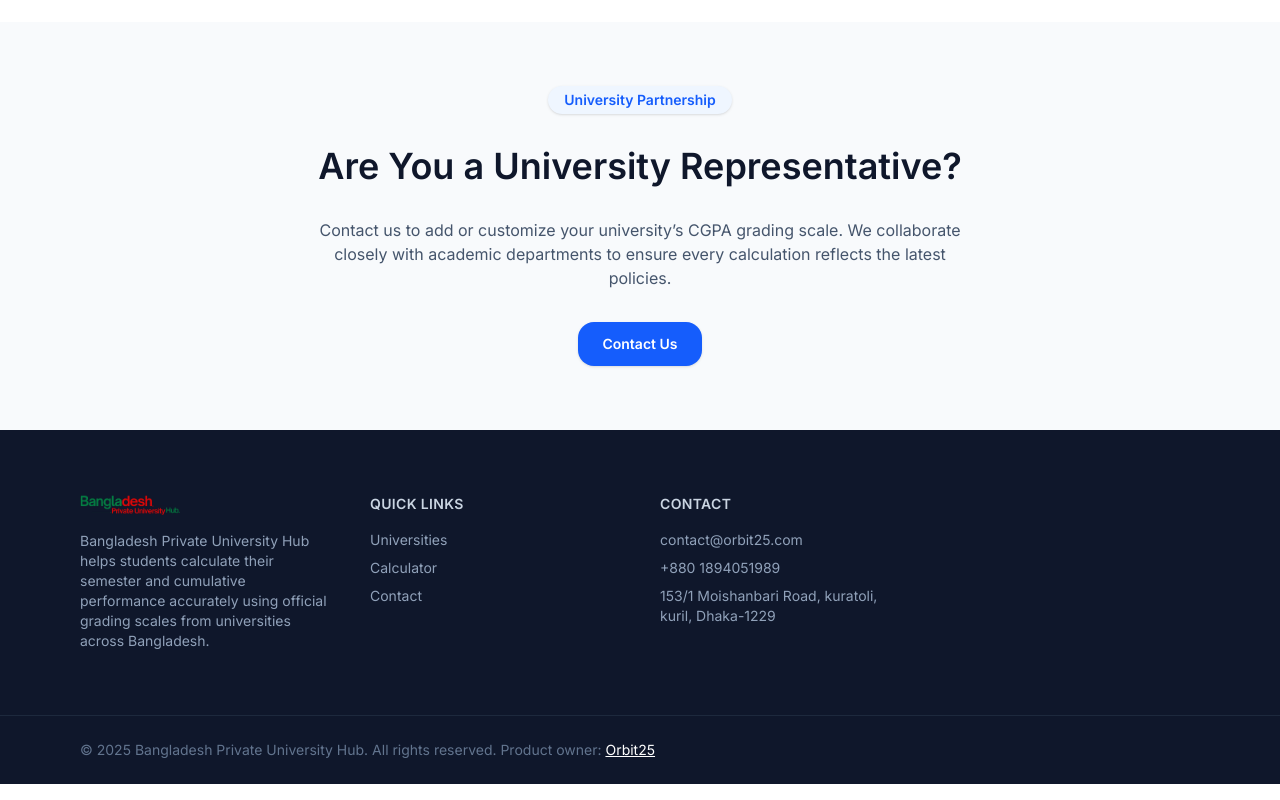
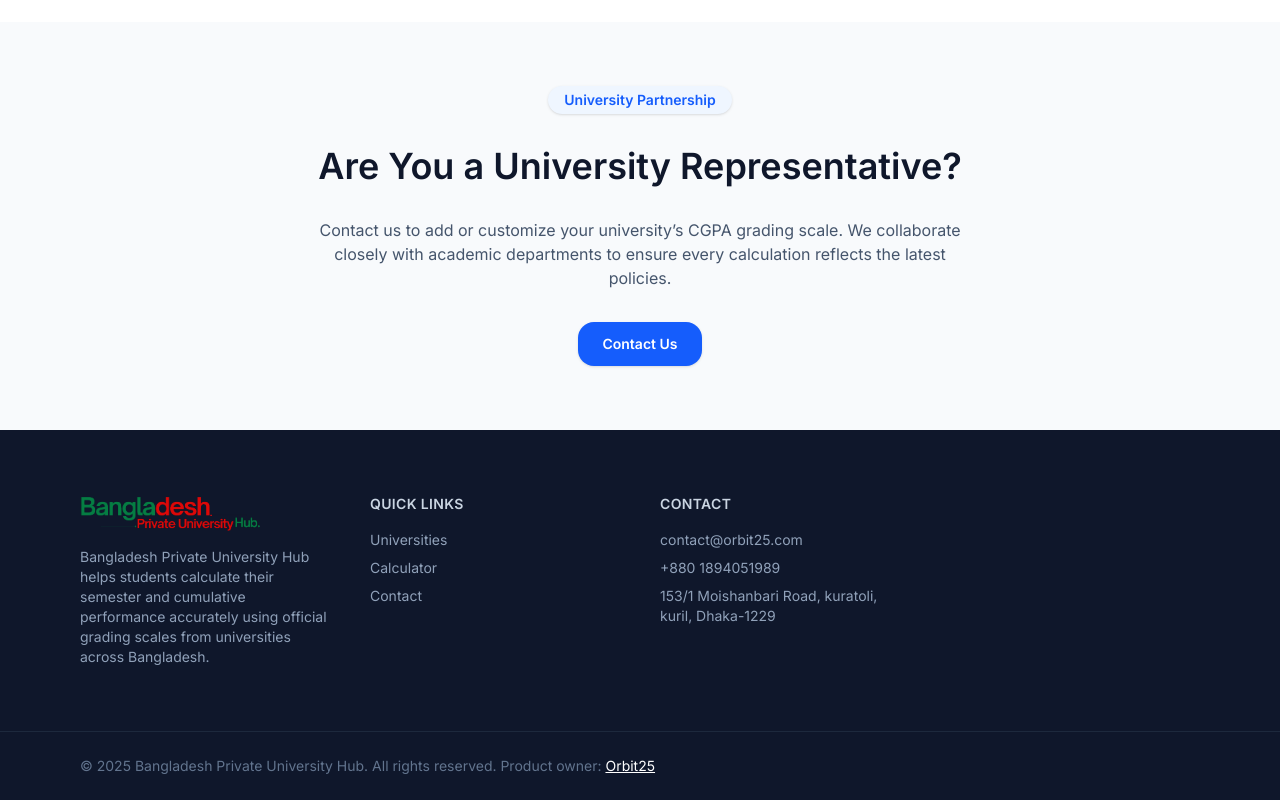
Before and after one commit to sbswiredops/cgpa, a Next.js app: page / in a window 1280 px wide. Shown: the part 2236-3036 px from the top of the page. Built offline with nearby package versions, Linux system fonts and the light colour scheme.

Commit message:
Update Footer component image dimensions for better display

```diff
--- a/src/app/components/Footer.tsx
+++ b/src/app/components/Footer.tsx
@@ -12,8 +12,8 @@ export default function Footer() {
             <Image
               src="/logo.png"
               alt="Bangladesh Private University Hub logo"
-              width={100}
-              height={100}
+              width={180}
+              height={110}
               className="object-contain rounded"
             />
           </div>
```
